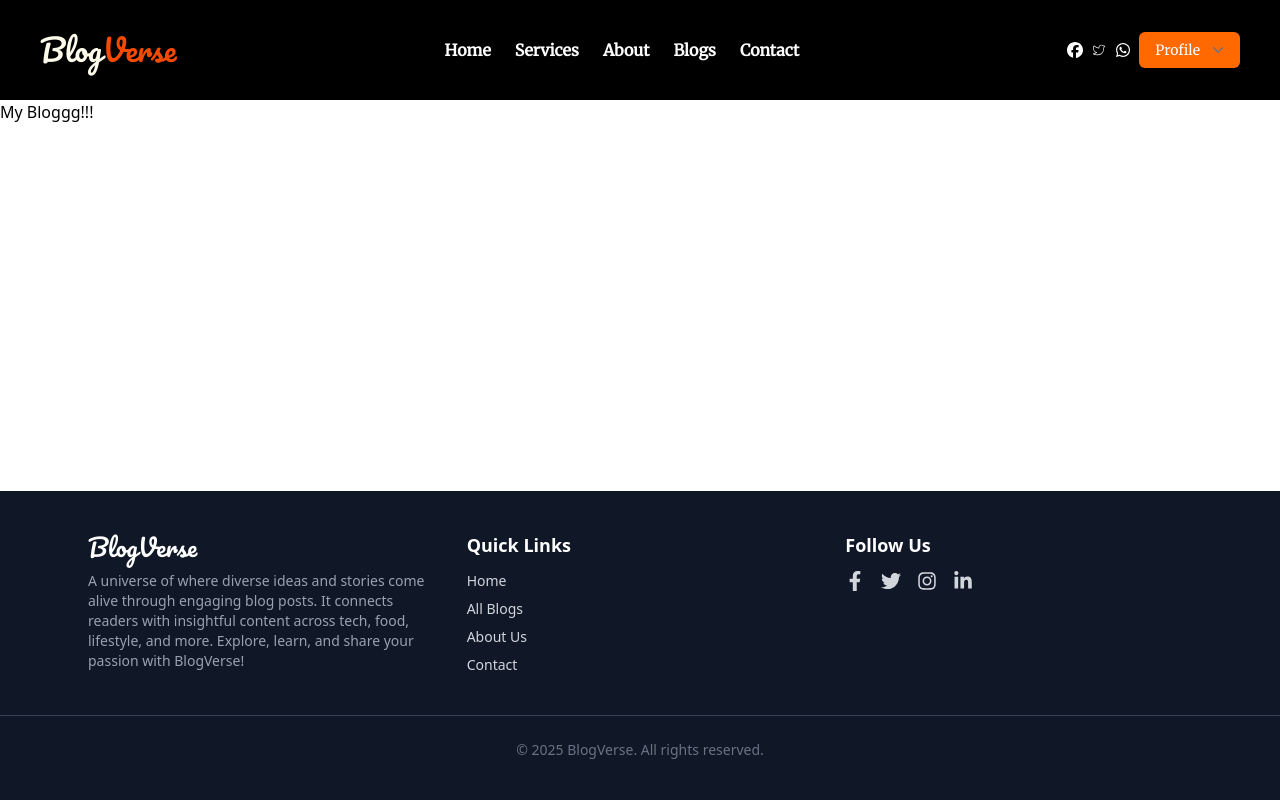
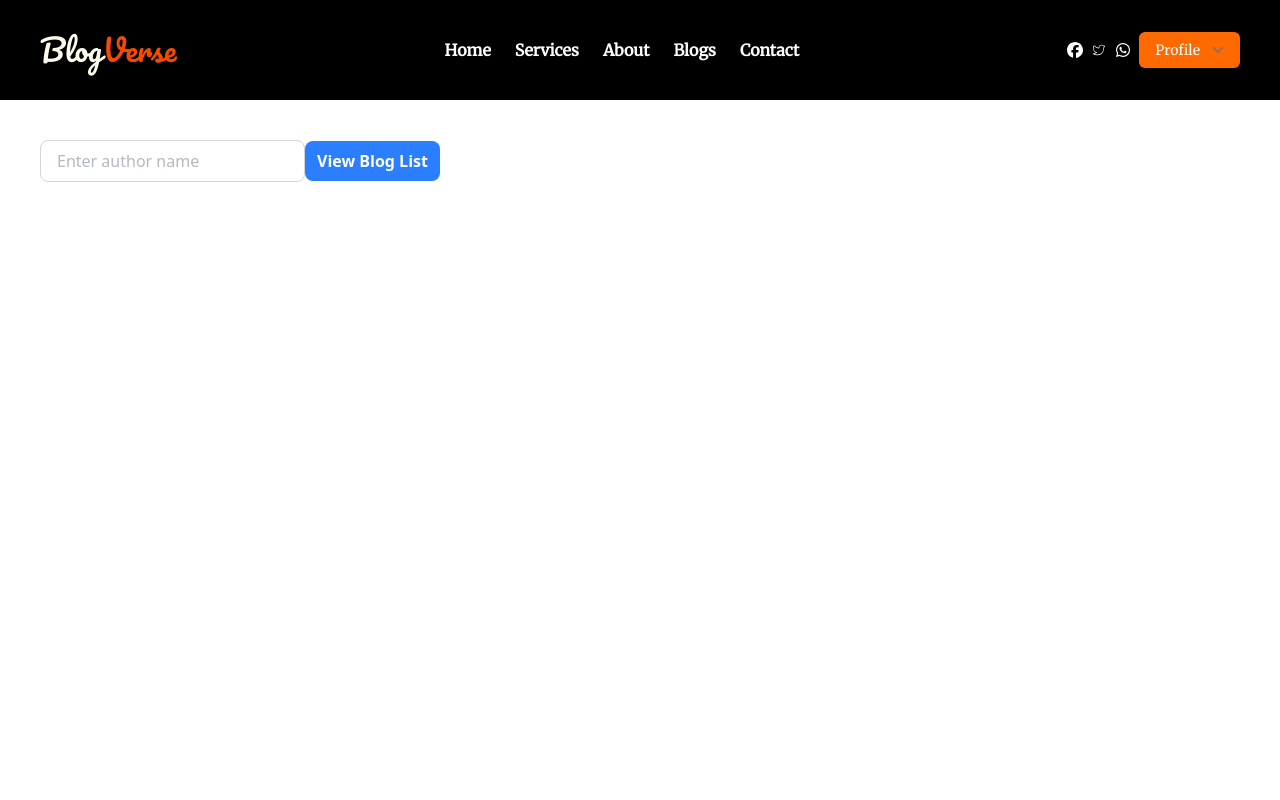
Before and after one commit to Sajid416/blog_app, a React (Vite) app in the folder client/: page /blog/myblog in a window 1280 px wide. Shown: the top 800 px of the page. Built offline with nearby package versions, Linux system fonts and the light colour scheme; sample sign-in values are in the browser's storage.

Commit message:
fetch blogger blog list has been added

```diff
--- a/client/src/category/MyBlog.jsx
+++ b/client/src/category/MyBlog.jsx
@@ -1,11 +1,70 @@
-import React from 'react'
+import React, { useState, useContext } from "react";
+import { DataContext } from "../context/DataContext";
+import { useForm } from "react-hook-form";
 
 const MyBlog = () => {
+  const [author,setAuthor]=useState(false)
+  const [filterData,setFilterData]=useState([])
+  const {apiData=[],fetchData}=useContext(DataContext)
+
+  const {
+    register,
+    handleSubmit
+  }=useForm()
+
+  const onSubmit=(e)=>{
+
+    const blog=apiData.filter(data=>
+      data.authorName.toLowerCase()===e.author.toLowerCase()
+    )
+    console.log(blog)
+    setFilterData(blog)
+   setAuthor(true)
+  }
+
+  const handleDelete=async(id)=>{
+
+  }
   return (
-    <div>
-      My Bloggg!!!
+    <div className="p-10 min-h-screen">
+      <div>
+        {/* Search Form */}
+        <form onSubmit={handleSubmit(onSubmit)}>
+         <input type="text"
+         placeholder="Enter author name"
+         id="author"
+         {...register("author",{required:true})}
+         className="px-4 py-2 border rounded-lg border-gray-300 focus:outline-none focus:ring-2 focus:ring-gray-400 text-gray-500 transition"
+         />
+         <button type="submit" className="text-white bg-blue-500 px-3 py-2 rounded-lg hover:bg-blue-400 transition cursor-pointer font-semibold">View Blog List</button>
+        </form>
+        <div className={author? " p-5":"hidden"}>
+          {
+          (author && filterData.length>0)?  (
+             <div className="flex flex-col  ">
+              {
+                filterData.map((record,index)=>(
+                  <div key={index} className="flex flex-row gap-5 border border-gray-400 rounded-lg p-5 w-[90%]">
+                    <p className="text-md font-bold font-roboto-serif">{record.title}</p>
+                    <div className="flex flex-row gap-2">
+                      <button className="text-md rounded-lg text-white bg-green-500 font-semibold px-2 py-1 cursor-pointer">Update blog</button>
+                      <button className="text-md rounded-lg bg-red-500 text-white font-semibold px-2 py-1 cursor-pointer" onClick={handleDelete(record.id)}>Delete blog</button>
+                    </div>
+                  </div>
+                ))
+              }
+             </div>
+          ):
+          (
+            <div className="text-gray-500 p-5 text-lg">
+              Blog Not Found
+            </div>
+          )
+        }
+        </div>
+      </div>
     </div>
-  )
-}
+  );
+};
 
-export default MyBlog
+export default MyBlog;
```
